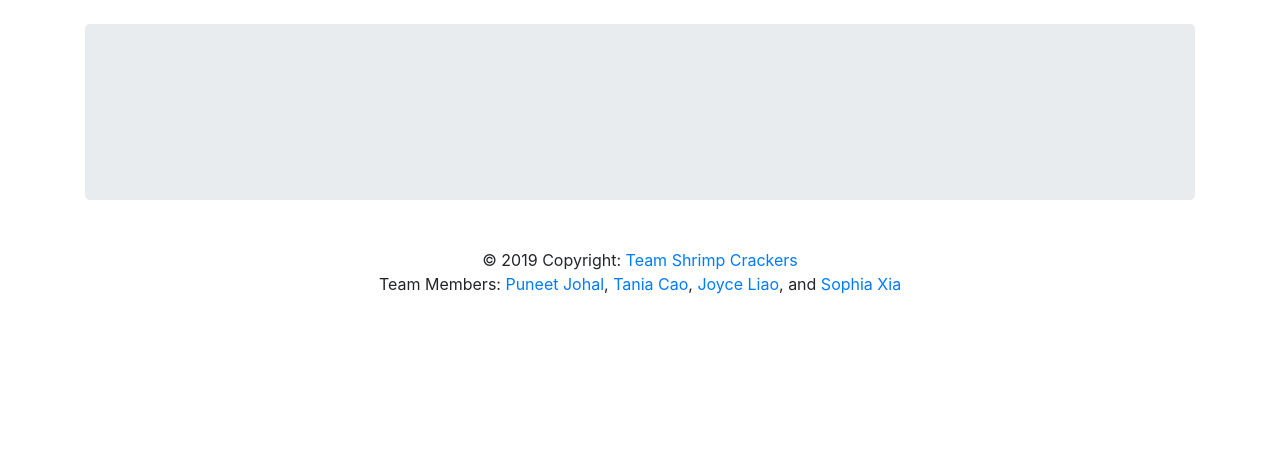
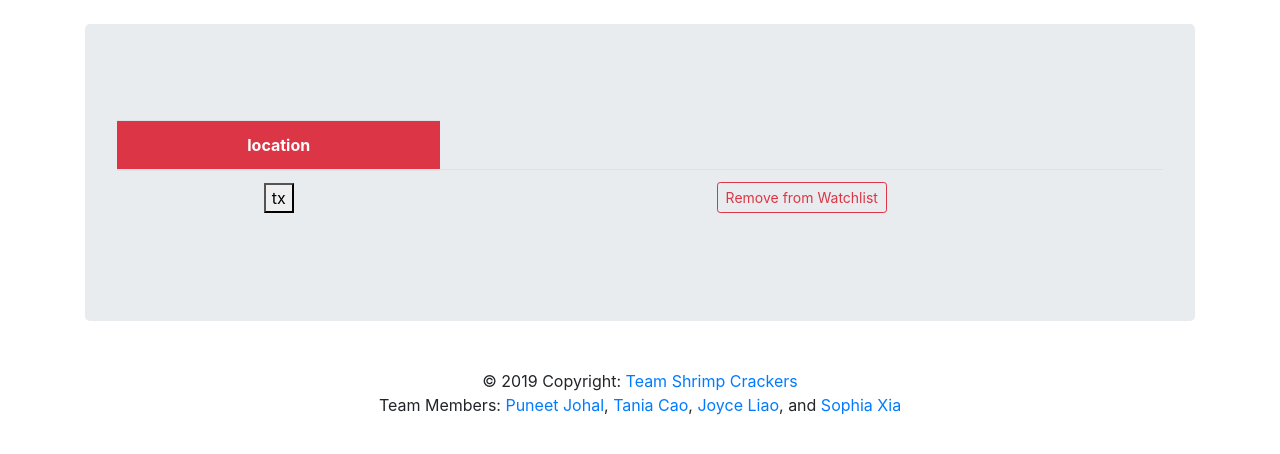
Before and after one commit to puneetjohal/ShrimpCrackers, a Flask app: page /watchlist in a window 1280 px wide. Shown: the part 75-529 px from the top of the page. Run offline with Flask 2, Linux system fonts and the light colour scheme; a user stored in the database is signed in; data comes from the database, SQL or seed files in the repository; both versions use the stored data as it was after the commit; some libraries are stand-ins or nearby versions.

Commit message:
watchlist

```diff
--- a/app.py
+++ b/app.py
@@ -75,8 +75,7 @@ def logout():
 def load_wl():
 	user = session["logged_in"]
 	locations = db.get_watchlist(user)
-	# call api to get info for each location
-	return render_template("watchlist.html")
+	return render_template("watchlist.html", watchlist=locations)
 
 @app.route("/add_wl", methods = ["GET", "POST"])
 def add_wl():
--- a/templates/watchlist.html
+++ b/templates/watchlist.html
@@ -4,17 +4,22 @@
 <div class="table-responsive">
   <table class="table table-hover text-center" width="100%">
     <thead>
-      <tr class="bg-danger text-white"></tr>
+      <tr class="bg-danger text-white">
+        <th>location</th>
+      </tr>
     </thead>
     <tbody>
       {% for each in watchlist %}
+      <tr>
+        <td><button>{{each}}</button></td>
+        <td>
 	<form action = "/removeWatchlist">
 	  <div class="form-group">
-	    <button type="submit" class="btn btn-outline-danger btn-sm" id="remove_btn" name = {{each[1]}} value = "Remove from watchlist">Remove from Watchlist</button>
+	    <button type="submit" class="btn btn-outline-danger btn-sm" id="remove_btn" name = {{each}} value = "Remove from watchlist">Remove from Watchlist</button>
 	  </div>
 	</form>
-      </td>
-</tr>
+        </td>
+      </tr>
 {% endfor %}
 </tbody>
 </table>
--- a/util/db.py
+++ b/util/db.py
@@ -1,5 +1,5 @@
 import sqlite3
-DB_FILE = "../data/watchlist.db"
+DB_FILE = "data/watchlist.db"
 
 # ==================== Init ====================
 def create_tables():
```
Also changed, not shown: data/watchlist.db.
